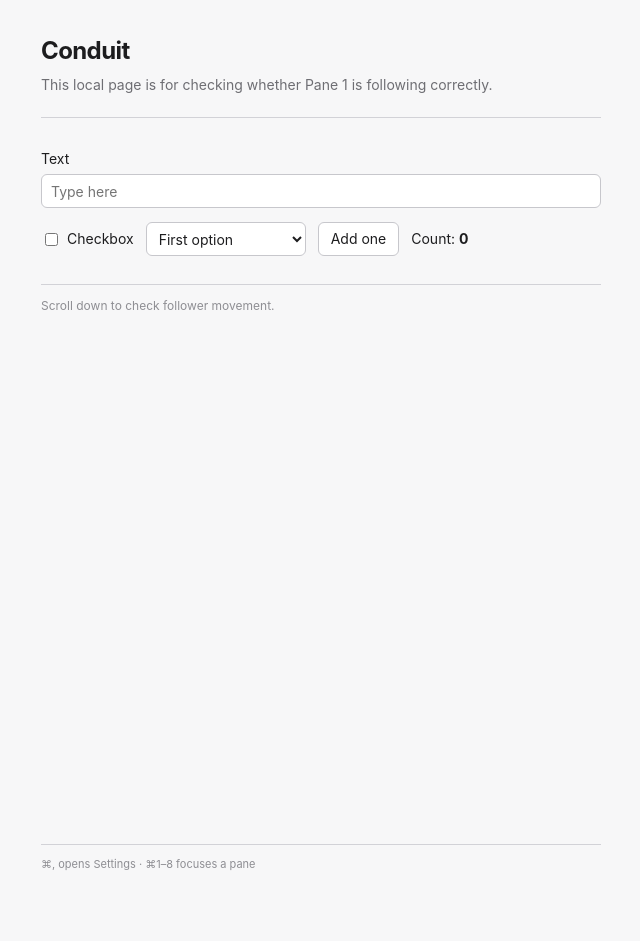
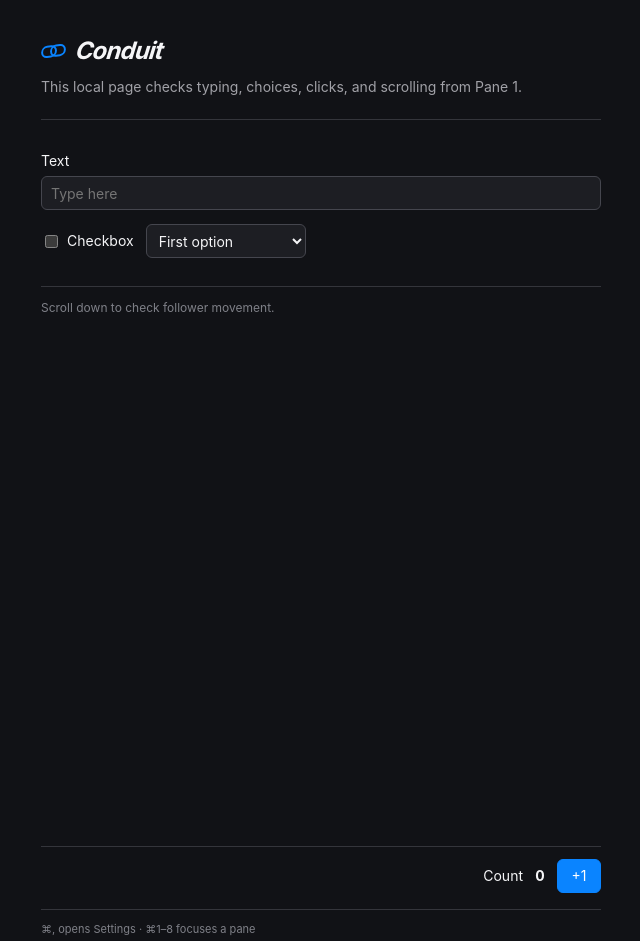
Before and after one commit to TestingWasTaken/TestingWasTaken, an Electron app: page src/renderer/welcome-v18.html in a window 1440 px wide. Shown: the whole page, without its empty margins (399-1039 px from the left). Drawn offline with Linux system fonts and the light colour scheme.

Commit message:
Simplify the local home page and move the counter control to the bottom

```diff
--- a/src/renderer/welcome-v18.html
+++ b/src/renderer/welcome-v18.html
@@ -6,22 +6,36 @@
   <title>Conduit home</title>
   <style>
     * { box-sizing: border-box; }
+    :root { color-scheme: dark; }
     body {
       margin: 0;
-      background: #f7f7f8;
-      color: #1d1d1f;
+      background: #111216;
+      color: #f5f5f7;
       font: 14px/1.45 -apple-system, BlinkMacSystemFont, "Helvetica Neue", Arial, sans-serif;
     }
     main { width: min(560px, calc(100% - 40px)); margin: 34px auto 70px; }
-    h1 { margin: 0 0 6px; font-size: 24px; letter-spacing: -.025em; }
-    p { margin: 0 0 22px; color: #6e6e73; }
-    section { padding-top: 18px; border-top: 1px solid #d2d2d7; }
+    .brand { display: flex; align-items: center; gap: 10px; margin-bottom: 8px; }
+    .mark { position: relative; width: 25px; height: 17px; transform: rotate(-8deg) skew(-8deg); }
+    .mark::before, .mark::after {
+      content: "";
+      position: absolute;
+      top: 2px;
+      width: 12px;
+      height: 8px;
+      border: 2px solid #0a84ff;
+      border-radius: 6px;
+    }
+    .mark::before { left: 0; }
+    .mark::after { right: 0; }
+    h1 { margin: 0; font-size: 24px; font-style: italic; letter-spacing: -.035em; transform: skew(-8deg); }
+    p { margin: 0 0 22px; color: #a1a1a7; }
+    section { padding-top: 18px; border-top: 1px solid #34353b; }
     label { display: block; margin: 13px 0 5px; }
     input[type="text"], select, button {
       height: 34px;
-      border: 1px solid #c7c7cc;
+      border: 1px solid #45464e;
       border-radius: 6px;
-      background: #fff;
+      background: #1d1e23;
       color: inherit;
       font: inherit;
     }
@@ -30,15 +44,17 @@
     button { padding: 0 12px; cursor: pointer; }
     .inline { display: flex; flex-wrap: wrap; align-items: center; gap: 12px; margin-top: 14px; }
     .inline label { display: inline-flex; align-items: center; gap: 6px; margin: 0; }
-    #count { font-weight: 650; }
-    .scroll-space { height: 560px; margin-top: 28px; padding-top: 12px; border-top: 1px solid #d2d2d7; color: #8e8e93; font-size: 12px; }
-    footer { padding-top: 12px; border-top: 1px solid #d2d2d7; color: #8e8e93; font-size: 11px; }
+    .scroll-space { height: 560px; margin-top: 28px; padding-top: 12px; border-top: 1px solid #34353b; color: #7f8088; font-size: 12px; }
+    .counter-row { display: flex; align-items: center; justify-content: flex-end; gap: 8px; padding: 12px 0 16px; border-top: 1px solid #34353b; }
+    #count { min-width: 18px; font-weight: 700; text-align: center; }
+    #increment { min-width: 44px; color: white; border-color: #0a84ff; background: #0a84ff; }
+    footer { padding-top: 12px; border-top: 1px solid #34353b; color: #7f8088; font-size: 11px; }
   </style>
 </head>
 <body>
   <main>
-    <h1>Conduit</h1>
-    <p>This local page is for checking whether Pane 1 is following correctly.</p>
+    <div class="brand"><span class="mark" aria-hidden="true"></span><h1>Conduit</h1></div>
+    <p>This local page checks typing, choices, clicks, and scrolling from Pane 1.</p>
 
     <section>
       <label for="message">Text</label>
@@ -51,12 +67,11 @@
           <option>Second option</option>
           <option>Third option</option>
         </select>
-        <button id="increment">Add one</button>
-        <span>Count: <span id="count">0</span></span>
       </div>
     </section>
 
     <div class="scroll-space">Scroll down to check follower movement.</div>
+    <div class="counter-row"><span>Count</span><span id="count">0</span><button id="increment">+1</button></div>
     <footer>⌘, opens Settings · ⌘1–8 focuses a pane</footer>
   </main>
 
```
